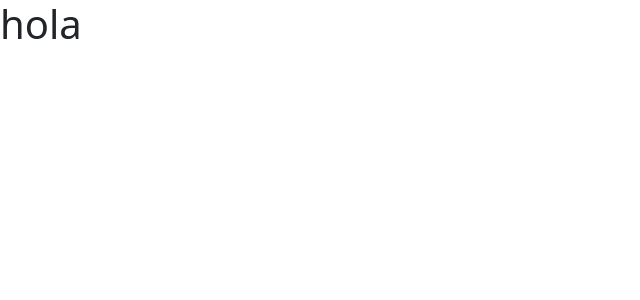
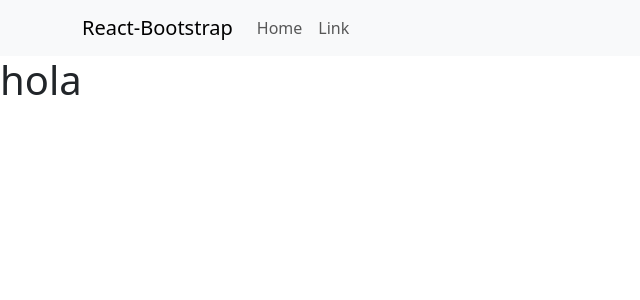
Before and after one commit to georginacostilla/pruebaTecnica-RAppID, a React (Vite) app: page / in a window 1280 px wide. Shown: the top 300 px of the page, without its empty margins (0-640 px from the left). Built offline with nearby package versions, Linux system fonts and the light colour scheme.

Commit message:
inicialización del diseño del proyecto

```diff
--- a/index.html
+++ b/index.html
@@ -4,7 +4,7 @@
     <meta charset="UTF-8" />
     <link rel="icon" type="image/svg+xml" href="./src/assets/img/logoPokemon.png" />
     <meta name="viewport" content="width=device-width, initial-scale=1.0" />
-    <title><P></P>rueba Técnica - RAppID Tech</title>
+    <title>Prueba Técnica - RAppID Tech</title>
   </head>
   <body>
     <div id="root"></div>
--- a/src/App.jsx
+++ b/src/App.jsx
@@ -1,11 +1,12 @@
 import Rutas from './components/routes/Rutas'
+import Navigate from './components/navbar/Navigate.jsx'
 import './App.css'
 
 function App() {
 
   return (
     <>
-      <h1>hola</h1>
+      <Navigate />
       <Rutas />
     </>
   )
--- /dev/null
+++ b/src/components/navbar/Navigate.jsx
@@ -0,0 +1,22 @@
+import { Container, Nav, Navbar } from 'react-bootstrap';
+
+const Navigate = () => {
+  return (
+    <>
+      <Navbar expand="lg" className="bg-body-tertiary">
+        <Container>
+          <Navbar.Brand href="#home">React-Bootstrap</Navbar.Brand>
+          <Navbar.Toggle aria-controls="basic-navbar-nav" />
+          <Navbar.Collapse id="basic-navbar-nav">
+            <Nav className="me-auto">
+              <Nav.Link href="#home">Home</Nav.Link>
+              <Nav.Link href="#link">Link</Nav.Link>
+            </Nav>
+          </Navbar.Collapse>
+        </Container>
+      </Navbar>
+    </>
+  )
+}
+
+export default Navigate
--- a/src/page/home/Home.jsx
+++ b/src/page/home/Home.jsx
@@ -3,6 +3,7 @@
 const Home = () => {
   return (
     <>
+      <h1>hola</h1>
     </>
   )
 }
```
Also changed, not shown: src/components/navbar/Navbar.jsx (deleted, +0 -10 lines).
